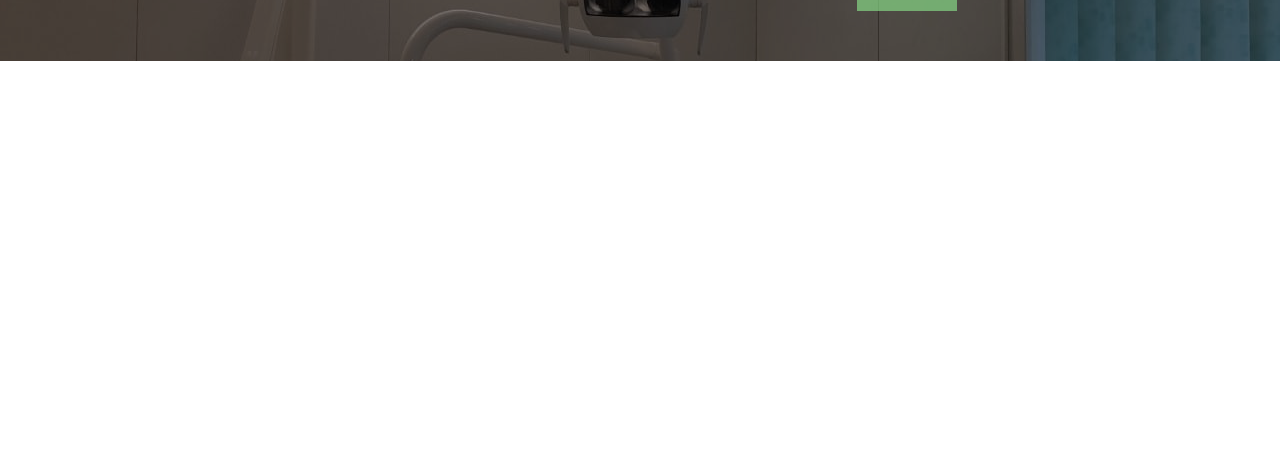
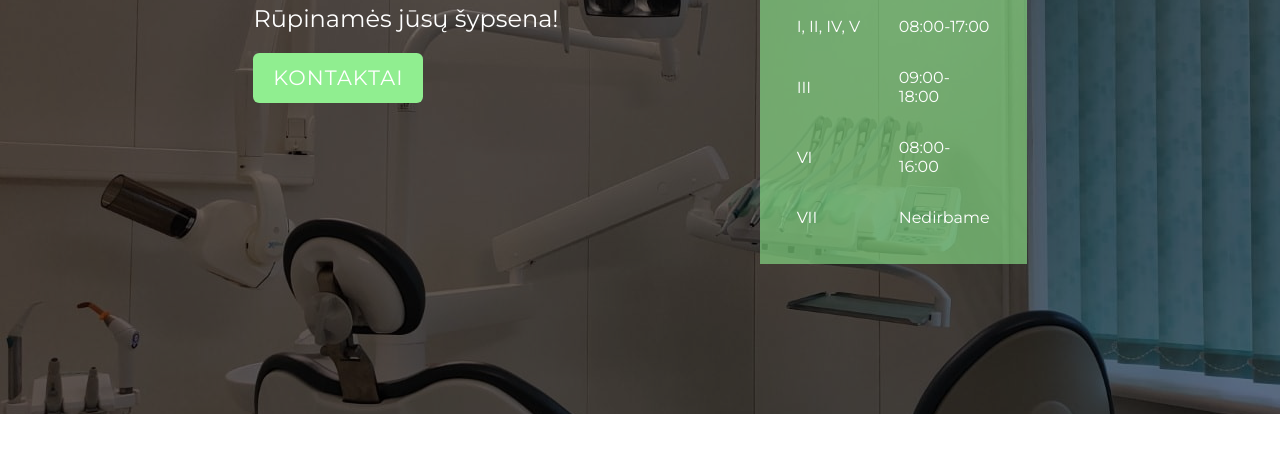
Before and after one commit to emkah4/solrimaWebpage, a website: page app/index.html in a window 1280 px wide. Shown: the part 341-800 px from the top of the page. Drawn offline with Linux system fonts and the light colour scheme.

Commit message:
bambamvaraumiestanjau

```diff
--- a/app/index.html
+++ b/app/index.html
@@ -34,17 +34,35 @@
                     <div class="wrapper">
                         <div class="wrapper__text">
                             <h2 class="wrapper__heading">
-                                Lorem ipsum dolor sit, amet
+                                <span>Odontologijos</span><span>Klinika</span>
                             </h2>
                             <span class="wrapper__bottom-text">
-                                Lorem ipsum dolor sit, amet consectetur adipisicing elit. Sit, natus.
+                                Rūpinamės jūsų šypsena!
                             </span>
                             <button class="wrapper__contact">
                                 kontaktai
                             </button>
                         </div>
                         <div class="wrapper__schedule">
-
+                            <p class="darbo-laikas">DARBO LAIKAS</p>
+                            <table>
+                                <tr>
+                                    <td>I, II, IV, V</td>
+                                    <td>08:00-17:00</td>
+                                </tr>
+                                <tr>
+                                    <td>III</td>
+                                    <td>09:00-18:00</td>
+                                </tr>
+                                <tr>
+                                    <td>VI</td>
+                                    <td>08:00-16:00</td>
+                                </tr>
+                                <tr>
+                                    <td>VII</td>
+                                    <td>Nedirbame</td>
+                                </tr>
+                            </table>
                         </div>
                     </div>
                 </div>
--- a/app/scss/header.scss
+++ b/app/scss/header.scss
@@ -9,7 +9,6 @@ header {
         flex-direction: row;
         width: 85vw;
         padding: 10px 0;
-        border-bottom: 2px solid green;
         color: $green;
 
         a {
--- a/app/scss/intro.scss
+++ b/app/scss/intro.scss
@@ -8,24 +8,70 @@ section.intro {
 
         .wrapper {
             width: 85vw;
-            @include flex-center;
-            padding: 50px 0;
+            display: flex;
+            justify-content: center;
+            align-items: flex-start;
+            padding: 150px 0;
 
             &__text {
-                border: 2px solid black;
                 display: flex;
                 flex-direction: column;
 
+                h2 {
+
+                    span {
+                        font-size: 1.9em;
+                        font-weight: 300;
+                    }
+
+                    span:first-of-type {
+                        color: white;
+                    }
+
+                    span:last-of-type {
+                        color: $green;
+                    }
+                }
+
+                span {
+                    color: white;
+                    margin-bottom: 20px;
+                    font-size: 1.5em;
+                }
+
                 button {
-                    width: 100px;
+                    width: 170px;
                     height: 50px;
+                    background-color: lightgreen;
+                    color: white;
+                    font-family: montserrat;
+                    font-size: 1.3em;
+                    border: none;
+                    border-radius: 0.3em;
+                    text-transform: uppercase;
+                    letter-spacing: 0.05em;
                 }
             }
 
             &__schedule {
                 background-color: rgba(144, 238, 144, 0.6);
-                height: 200px;
-                width: 100px;
+                margin-left: 30px;
+                color: #fff;
+
+                .darbo-laikas {
+                    font-size: 1.6em;
+                    margin: 20px;
+                }
+
+                table {
+                    @include flex-center;
+                    padding: 20px;
+                }
+
+                td {
+                    width: 100px;
+                    padding: 15px;
+                }
             }
         }
     }
```
Also changed, not shown: app/style.css.
